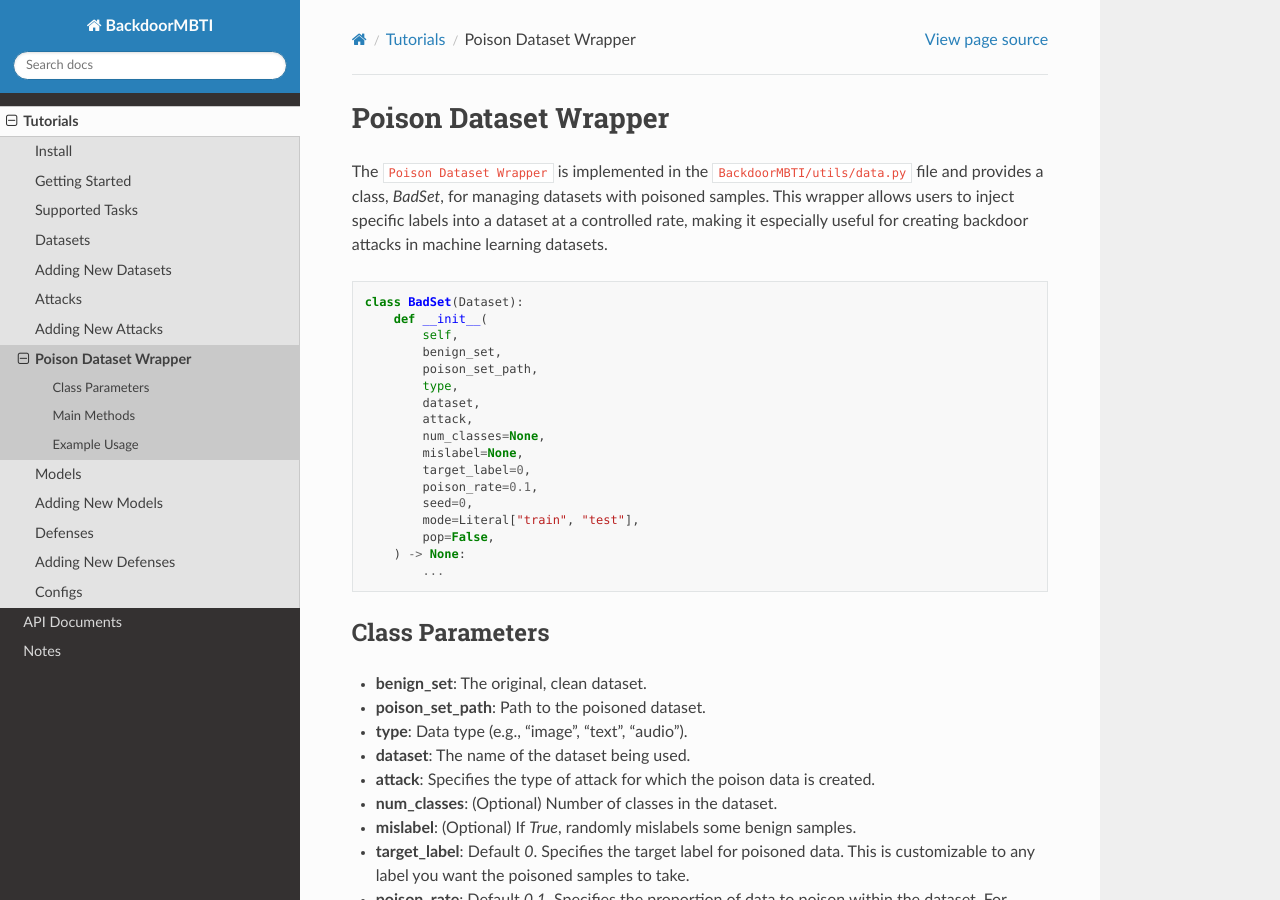
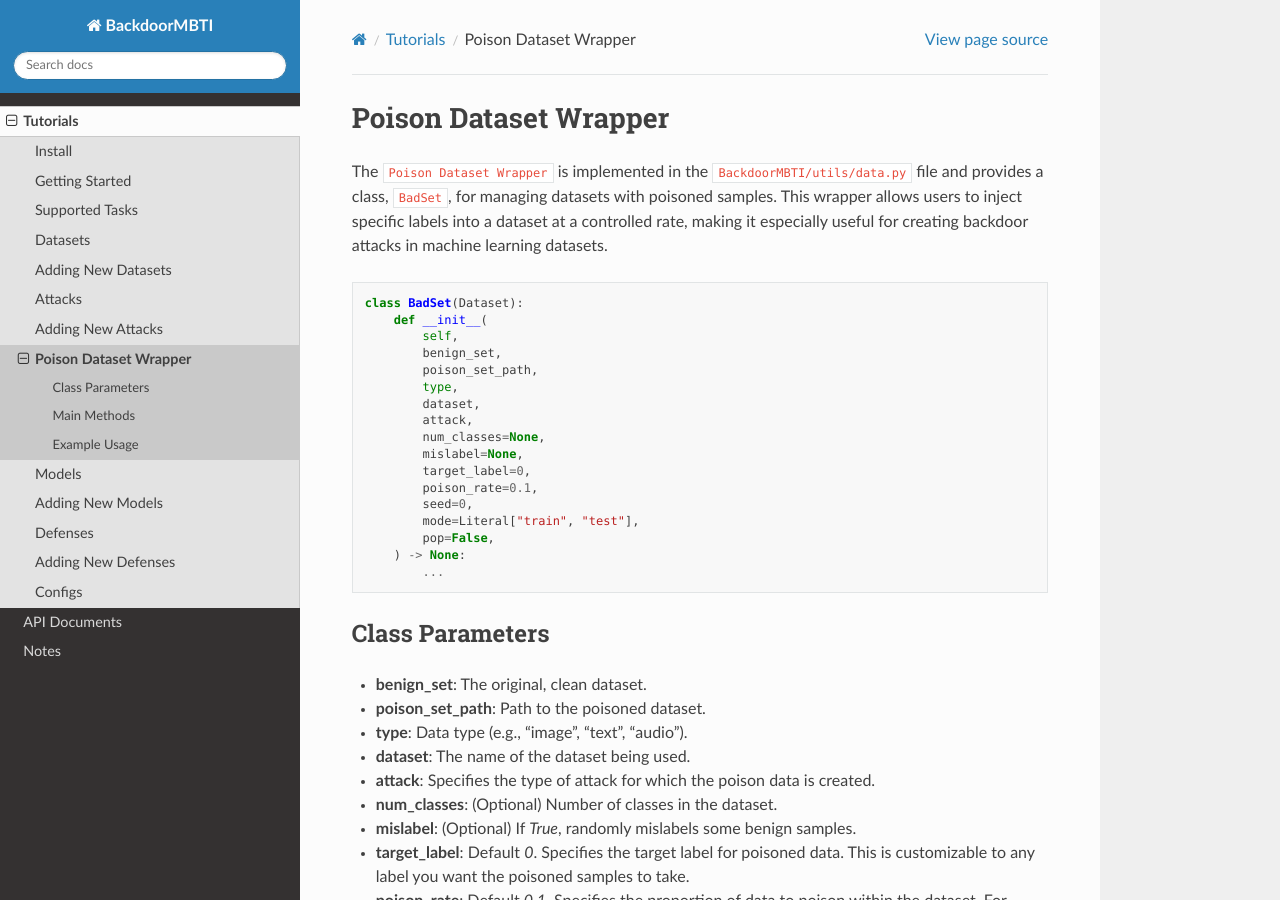
Before and after one commit to odymit/BackdoorMBTI-docs, a Sphinx documentation site: the page built from docs/source/tutorials/poison_dataset_wrapper.rst, in a window 1280 px wide and 900 px high. Built offline with Sphinx 7.4.7 and the Read the Docs theme 3.1.0, drawn with Linux system fonts in a browser that asks for light colours.

```diff
--- a/docs/source/tutorials/poison_dataset_wrapper.rst
+++ b/docs/source/tutorials/poison_dataset_wrapper.rst
@@ -2,7 +2,7 @@ Poison Dataset Wrapper
 ======================
 
 
-The ``Poison Dataset Wrapper`` is implemented in the ``BackdoorMBTI/utils/data.py`` file and provides a class, `BadSet`, for managing datasets with poisoned samples. This wrapper allows users to inject specific labels into a dataset at a controlled rate, making it especially useful for creating backdoor attacks in machine learning datasets.
+The ``Poison Dataset Wrapper`` is implemented in the ``BackdoorMBTI/utils/data.py`` file and provides a class, ``BadSet``, for managing datasets with poisoned samples. This wrapper allows users to inject specific labels into a dataset at a controlled rate, making it especially useful for creating backdoor attacks in machine learning datasets.
 
 .. code-block:: python
 
```
